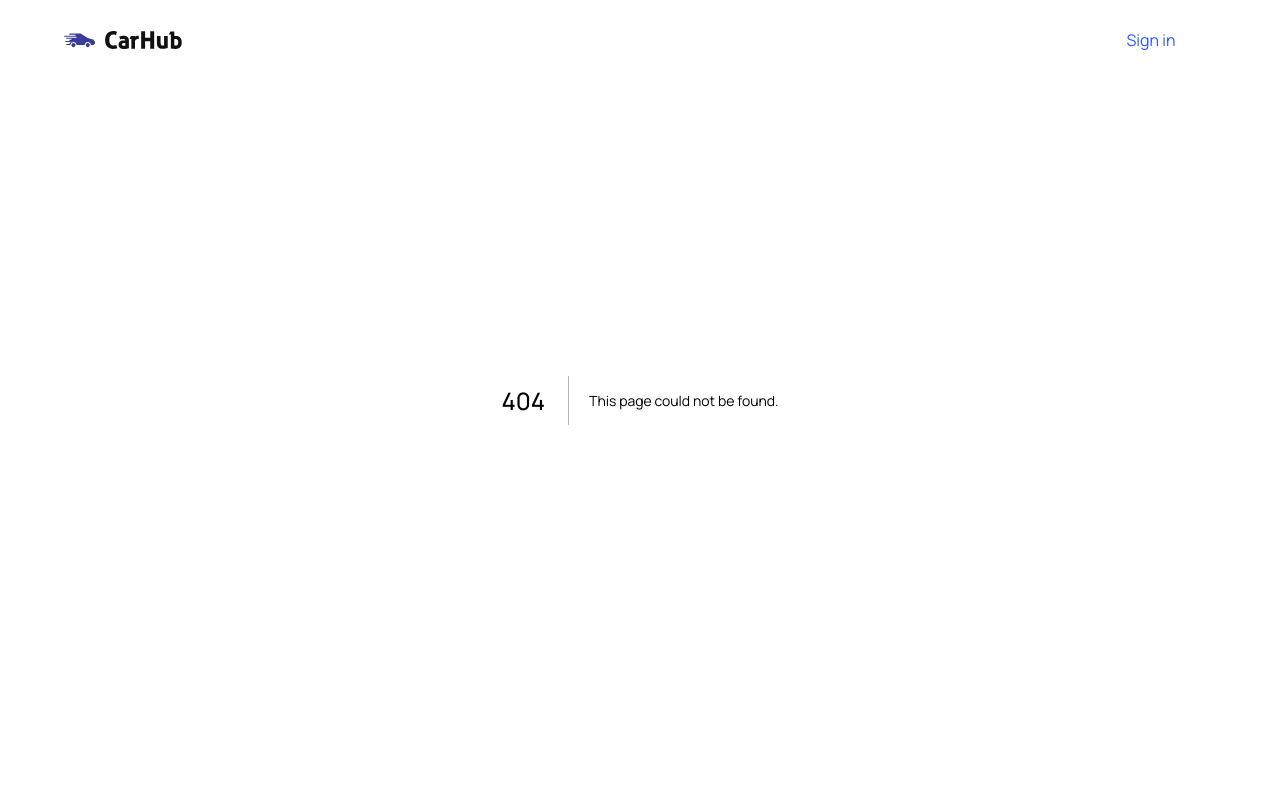
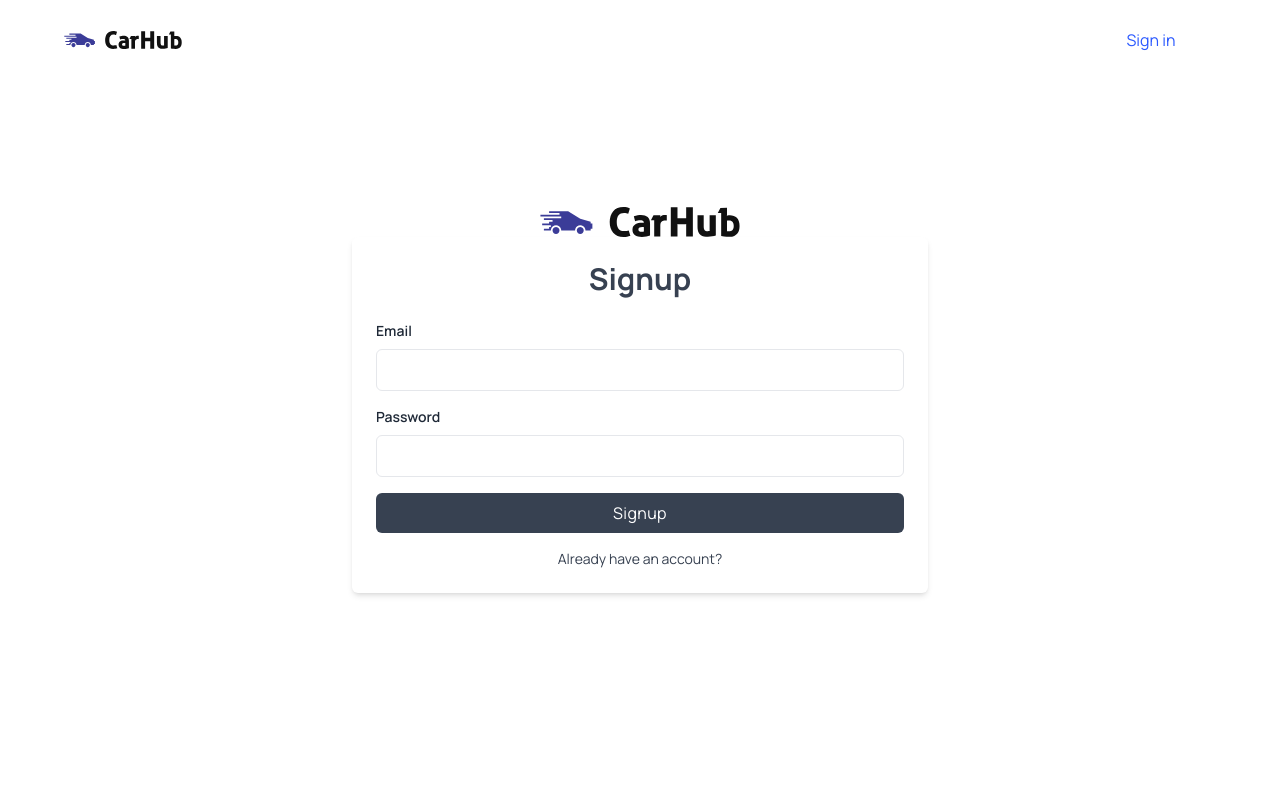
Before and after one commit to ayberkbalay/carRentalProject, a Next.js app: page /signup in a window 1280 px wide. Before the commit this address had no page. Shown: the top 800 px of the page. Built offline with nearby package versions, Linux system fonts and the light colour scheme.

Commit message:
SingUp page and component created

```diff
--- /dev/null
+++ b/app/signup/page.tsx
@@ -0,0 +1,11 @@
+import React from "react";
+import {SignUp} from "@components"
+
+export default function SignUpPage() {
+  return (
+  <section>
+    <SignUp/>
+
+  </section>
+  )
+}
--- /dev/null
+++ b/app/singup/page.tsx
@@ -0,0 +1,11 @@
+import React from "react";
+import {SignUp} from "@components";
+
+export default function SignUpPage() {
+  return (
+  <section>
+    <SignUp/>
+
+  </section>
+  )
+}
--- /dev/null
+++ b/components/SignUp.tsx
@@ -0,0 +1,59 @@
+import React from 'react';
+import Image from 'next/image';
+import Link from 'next/link';
+
+const Signup = () => {
+  return (
+    <div className="relative flex flex-col items-center justify-center min-h-screen overflow-hidden">
+      <Image
+        src="/logo.svg"
+        alt="logo"
+        width={200}
+        height={200}
+        className="object-contain items-center justify-center"
+      />
+      <div className="w-full p-6 bg-white rounded-md shadow-md lg:max-w-xl">
+        <h1 className="text-3xl font-bold text-center text-gray-700">
+          Signup
+        </h1>
+        <form className="mt-6">
+          <div className="mb-4">
+            <label htmlFor="email" className="block text-sm font-semibold text-gray-800">
+              Email
+            </label>
+            <input
+              type="email"
+              className="block w-full px-4 py-2 mt-2 text-gray-700 bg-white border rounded-md focus:border-gray-400 focus:ring-gray-300 focus:outline-none focus:ring focus:ring-opacity-40"
+            />
+          </div>
+          <div className="mb-4">
+            <label htmlFor="password" className="block text-sm font-semibold text-gray-800">
+              Password
+            </label>
+            <input
+              type="password"
+              className="block w-full px-4 py-2 mt-2 text-gray-700 bg-white border rounded-md focus:border-gray-400 focus:ring-gray-300 focus:outline-none focus:ring focus:ring-opacity-40"
+            />
+          </div>
+          <div className="mt-2">
+            <Link
+            href="/profile">
+            <button className="w-full px-4 py-2 tracking-wide text-white transition-colors duration-200 transform bg-gray-700 rounded-md hover:bg-gray-600 focus:outline-none focus:bg-gray-600">
+              Signup
+            </button>
+            </Link>
+          </div>
+        </form>
+        <Link
+        href="/signin">
+        <p className="mt-4 text-sm text-center text-gray-700">
+          Already have an account?{" "}
+
+        </p>
+        </Link>
+      </div>
+    </div>
+  );
+};
+
+export default Signup;
--- a/components/index.ts
+++ b/components/index.ts
@@ -10,6 +10,7 @@
 import Login from "./Login";
 import ProfileBody from "./ProfileBody";
 import ProfileHeader from "./ProfileHeader";
+import SignUp from "./SignUp";
 
 export {
   Hero,
@@ -23,5 +24,6 @@
   CarDetails,
   Login,
   ProfileBody,
-  ProfileHeader
+  ProfileHeader,
+  SignUp
 };
```
